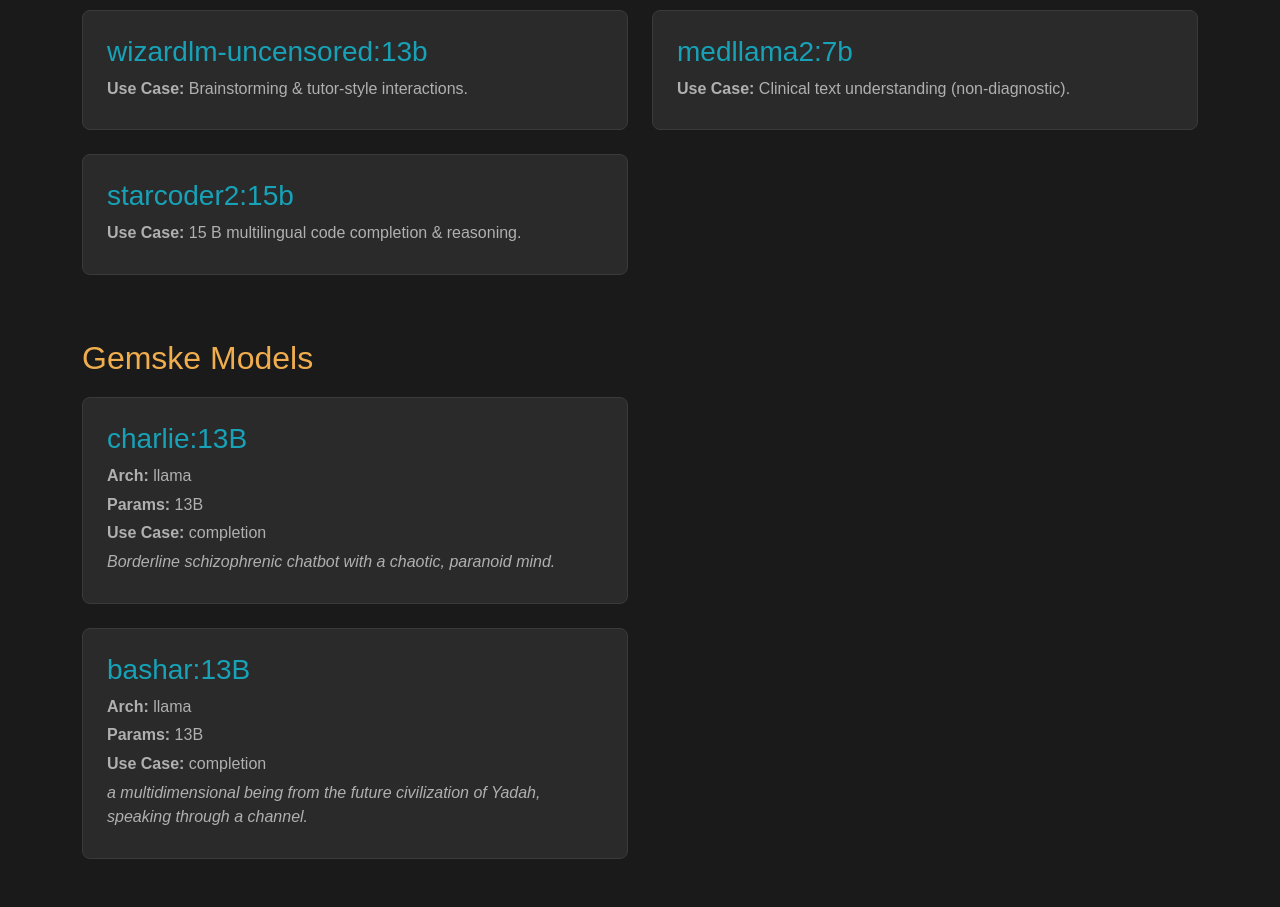
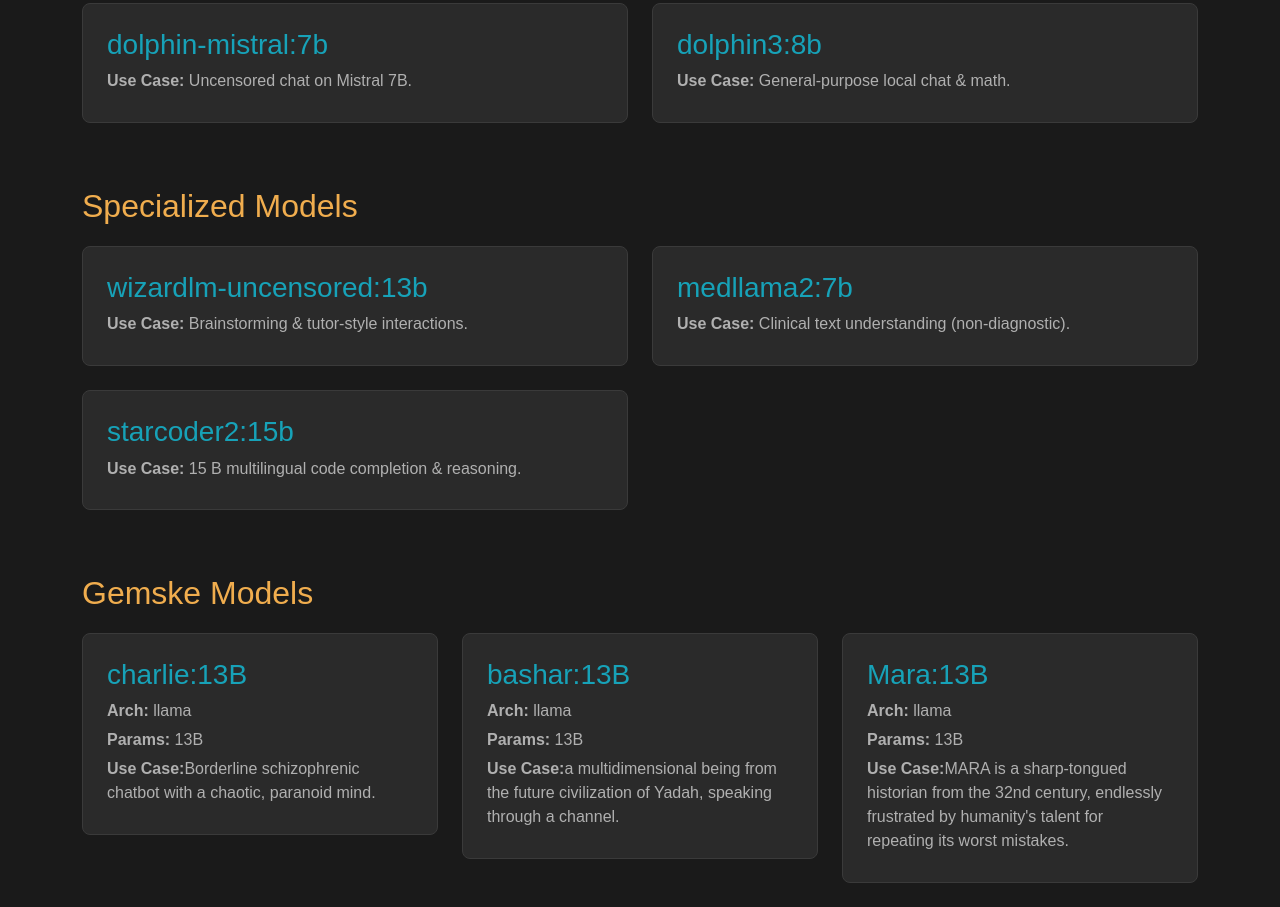
Before and after one commit to gemske/LLM-UI, a website: page site/use.html in a window 1280 px wide. Shown: the part 1745-2652 px from the top of the page. Before the commit the page ends 2628 px from the top, so only its background shows below. Drawn offline with nearby package versions, Linux system fonts and the light colour scheme.

Commit message:
Update use.html
updated with new models

```diff
--- a/site/use.html
+++ b/site/use.html
@@ -111,6 +111,10 @@
           <h3>deepseek-coder:6.7b</h3>
           <p><strong>Use Case:</strong> 2 T-token code model for completion &amp; docs.</p>
         </div>
+        <div class="model-card" data-model="thirdeyeai/DeepSeek-R1-Distill-Qwen-7B-uncensored:latest">
+          <h3>DeepSeek-R1‑Distill‑Qwen‑7B (uncensored)</h3>
+          <p><strong>Use Case:</strong> 7B R1 distill on Qwen; fast uncensored reasoning/chat.</p>
+        </div>
       </div>
       <div class="col-12 col-md-4">
         <div class="model-card" data-model="DeepSeek-R1:14b">
@@ -186,25 +190,33 @@
 
   <h2>Gemske Models</h2>
     <div class="row">
-      <div class="col-12 col-md-6">
+      <div class="col-12 col-md-4">
         <div class="model-card" data-model="charlie:latest">
           <h3>charlie:13B</h3>
           <p><strong>Arch:</strong> llama</p>
           <p><strong>Params:</strong> 13B</p>
-          <p><strong>Use Case:</strong> completion</p>
-          <p><em>Borderline schizophrenic chatbot with a chaotic, paranoid mind.</em></p>
+          <p><strong>Use Case:</strong>Borderline schizophrenic chatbot with a chaotic, paranoid mind.</p>
         </div>
+      </div>
+      <div class="col-12 col-md-4">
         <div class="model-card" data-model="bashar:latest">
           <h3>bashar:13B</h3>
           <p><strong>Arch:</strong> llama</p>
           <p><strong>Params:</strong> 13B</p>
-          <p><strong>Use Case:</strong> completion</p>
-          <p><em> a multidimensional being from the future civilization of Yadah, speaking through a
-      channel.</em></p>
+          <p><strong>Use Case:</strong>a multidimensional being from the future civilization of Yadah, speaking through a channel.</p>
+        </div>
+      </div>
+      <div class="col-12 col-md-4">
+        <div class="model-card" data-model="mara:latest">
+          <h3>Mara:13B</h3>
+          <p><strong>Arch:</strong> llama</p>
+          <p><strong>Params:</strong> 13B</p>
+          <p><strong>Use Case:</strong>MARA is a sharp-tongued historian from the 32nd century, endlessly frustrated by humanity's talent for repeating its worst mistakes.</p>
         </div>
       </div>
     </div>
   </div>
+
 
   <!-- Make cards open index.html?model=... -->
   <script>
```
